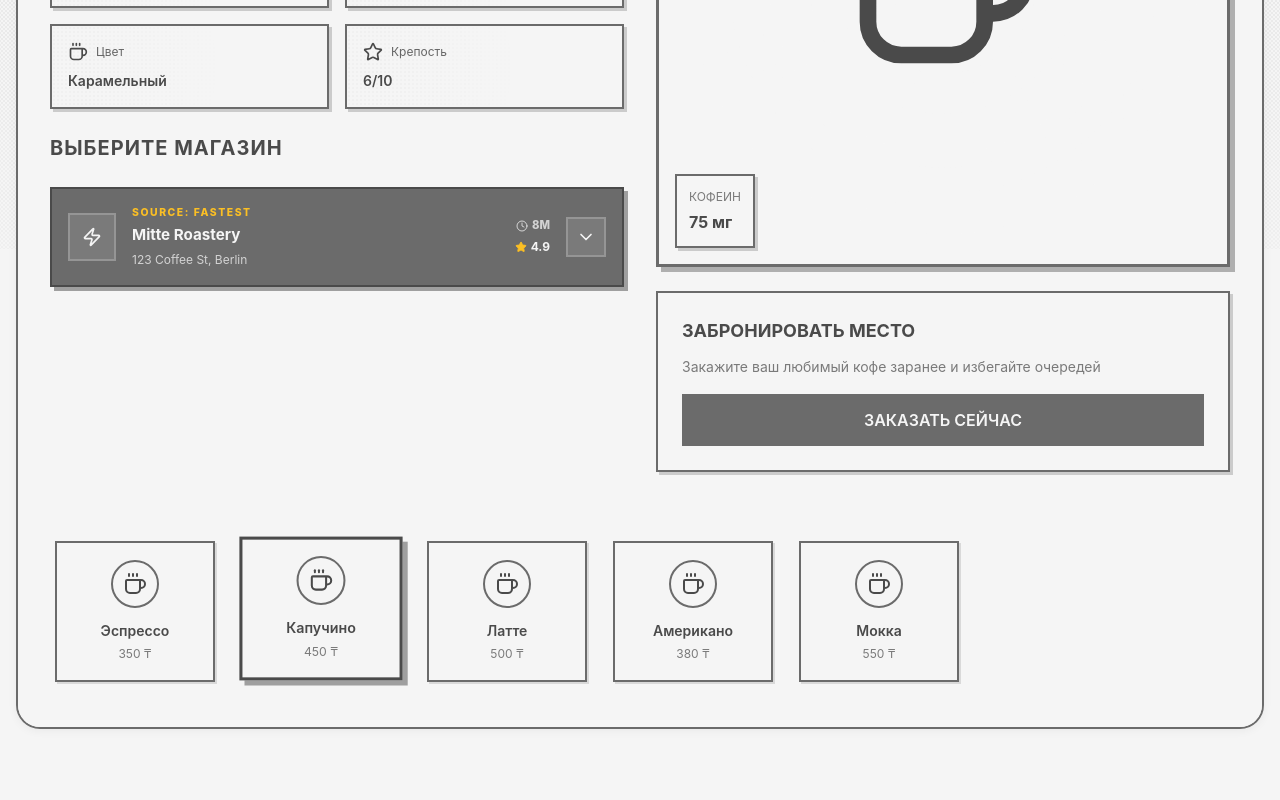
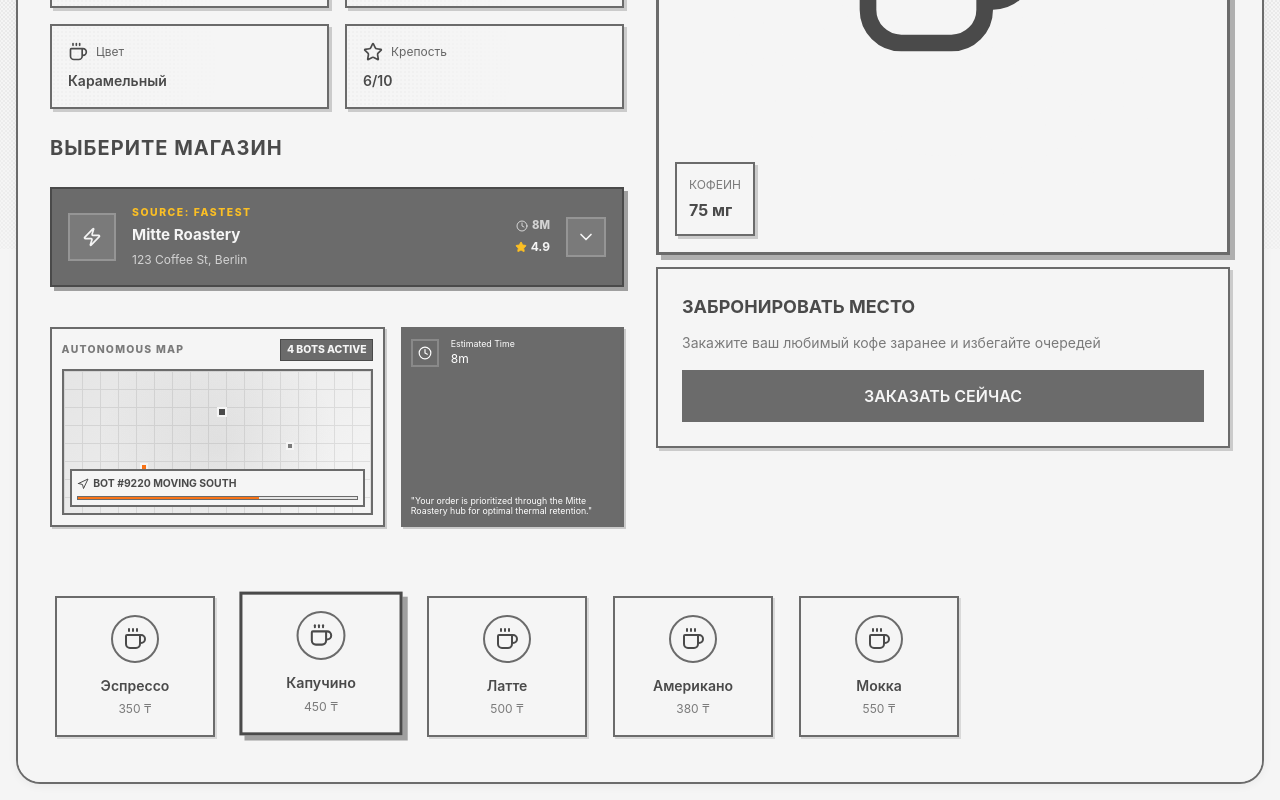
Before and after one commit to OneSkyMario/Hermes-Website, a Next.js app: page /coffee/1 in a window 1280 px wide. Shown: the part 551-1351 px from the top of the page. Before the commit the page ends 1296 px from the top, so only its background shows below. Built offline with nearby package versions, Linux system fonts and the light colour scheme.

Commit message:
added map

```diff
--- a/src/app/coffee/[id]/page.css
+++ b/src/app/coffee/[id]/page.css
@@ -270,7 +270,8 @@
 .view-section {
   display: flex;
   flex-direction: column;
-  gap: 1.5rem;
+  height: 100%;
+  gap: 0.75rem;
 }
 
 .view-toggles {
@@ -1168,6 +1169,205 @@
   }
 }
 
+/* Layout */
+.logistics-column {
+  margin-top: 1rem; /* Reduces gap between store dropdown and logistics */
+}
+
+.logistics-row {
+  display: grid;
+  /* Gives the Map 70% width and ETA 30% width */
+  grid-template-columns: 1.5fr 1fr;
+  gap: 1rem;
+  align-items: stretch; /* Ensures they share the same height */
+}
+
+/* Card base */
+.card {
+  background: #f5f5f5;
+  border: 2px solid #6b6b6b;
+  padding: 0.6rem;
+  box-shadow: 2px 2px 0 rgba(107,107,107,0.3);
+  font-size: 0.65rem;
+}
+
+/* Header */
+.card-header {
+  display: flex;
+  justify-content: space-between;
+  align-items: center;
+  margin-bottom: 0.5rem;
+}
+
+.card-title {
+  font-weight: 800;
+  letter-spacing: 0.12em;
+  text-transform: uppercase;
+  color: #7a7a7a;
+}
+
+/* Badge */
+.badge {
+  background: #6b6b6b;
+  color: #f5f5f5;
+  padding: 0.15rem 0.35rem;
+  border: 1px solid #4a4a4a;
+  font-weight: 800;
+}
+
+/* Map */
+.map-container {
+  position: relative;
+  aspect-ratio: 5 / 4;
+  border: 2px solid #6b6b6b;
+  background: linear-gradient(135deg, #e5e5e5, #f5f5f5);
+  overflow: hidden;
+  position: relative;
+    flex: 1;
+}
+/* Map Card Adjustments */
+.map-card {
+  height: 200px; /* Increased height */
+  display: flex;
+  flex-direction: column;
+}
+/* Grid */
+.map-grid {
+  position: absolute;
+  inset: 0;
+  opacity: 0.15;
+  background-image:
+    linear-gradient(#6b6b6b 1px, transparent 1px),
+    linear-gradient(90deg, #6b6b6b 1px, transparent 1px);
+  background-size: 18px 18px;
+}
+
+/* Halftone */
+.map-halftone {
+  position: absolute;
+  inset: 0;
+  opacity: 0.08;
+  pointer-events: none;
+  background: radial-gradient(circle, #4a4a4a 0%, transparent 70%);
+}
+
+/* Bots */
+.bot {
+  position: absolute;
+  border: 2px solid #f5f5f5;
+}
+
+.bot-main {
+  top: 25%;
+  left: 50%;
+  width: 10px;
+  height: 10px;
+  background: #4a4a4a;
+  animation: bounce 1.2s infinite;
+}
+
+.bot-warning {
+  bottom: 30%;
+  left: 25%;
+  width: 8px;
+  height: 8px;
+  background: #f97316;
+}
+
+.bot-idle {
+  top: 50%;
+  right: 25%;
+  width: 8px;
+  height: 8px;
+  background: #7a7a7a;
+}
+
+/* Status */
+.status-card {
+  position: absolute;
+  bottom: 6px;
+  left: 6px;
+  right: 6px;
+  background: #f5f5f5;
+  border: 2px solid #6b6b6b;
+  padding: 0.35rem;
+}
+
+.status-header {
+  display: flex;
+  align-items: center;
+  gap: 0.25rem;
+  font-weight: 700;
+  text-transform: uppercase;
+}
+
+.progress-bar {
+  margin-top: 0.25rem;
+  height: 4px;
+  background: #e5e5e5;
+  border: 1px solid #6b6b6b;
+}
+
+.progress-fill {
+  width: 65%;
+  height: 100%;
+  background: #f97316;
+}
+
+/* ETA */
+.eta-card {
+  height: 200px; /* Matches Map height */
+  display: flex;
+  flex-direction: column;
+  justify-content: center; /* Centers content vertically */
+  padding: 1rem;
+  background: #6b6b6b !important; /* Matches your screenshot's dark look */
+  color: white;
+}
+
+.eta-header {
+  display: flex;
+  align-items: center;
+  gap: 0.75rem;
+  margin-bottom: 0.75rem;
+}
+
+.eta-icon {
+  width: 28px;
+  height: 28px;
+  border: 2px solid rgba(255,255,255,0.2);
+  display: flex;
+  align-items: center;
+  justify-content: center;
+}
+
+
+
+/* Make ETA compact & vertical */
+.eta-side {
+  display: flex;
+  flex-direction: column;
+  justify-content: space-between;
+  padding: 0.5rem;
+}
+
+/* Smaller ETA text */
+.eta-label {
+  font-size: 0.55rem;
+}
+
+.eta-value {
+  font-size: 0.75rem;
+}
+
+.eta-note {
+  font-size: 0.55rem;
+  margin-top: 0.4rem;
+  line-height: 1.2;
+}
+
+
+
 /* Extra small devices (iPhone SE, etc.) */
 @media (max-width: 375px) {
   .coffee-title {
--- a/src/app/coffee/[id]/page.tsx
+++ b/src/app/coffee/[id]/page.tsx
@@ -2,7 +2,7 @@
 'use client';
 
 import { useRouter, useParams } from 'next/navigation';
-import { Coffee, MapPin, Thermometer, Clock, Star, User, ArrowLeft, ChevronDown, Zap, Tag, ThumbsUp } from 'lucide-react';
+import { Coffee, MapPin, Thermometer, Clock, Star, User, ArrowLeft, ChevronDown, Zap, Tag, ThumbsUp, Navigation } from 'lucide-react';
 import { coffees } from '@/lib/coffees';
 import React, { useEffect, useRef, useState } from 'react';
 import './page.css';
@@ -268,6 +268,57 @@ export default function CoffeeDetail() {
                   </div>
                 )}
               </div>
+          {/* Left Column: Logistics & Map */}
+          <div className="logistics-column">
+
+            <div className="logistics-row">
+              {/* Map */}
+              <div className="card map-card">
+                <div className="card-header">
+                  <h3 className="card-title">Autonomous Map</h3>
+                  <span className="badge">4 BOTS ACTIVE</span>
+                </div>
+
+                <div className="map-container">
+                  <div className="map-grid" />
+                  <div className="map-halftone" />
+
+                  <div className="bot bot-main" />
+                  <div className="bot bot-warning" />
+                  <div className="bot bot-idle" />
+
+                  <div className="status-card">
+                    <div className="status-header">
+                      <Navigation size={12} />
+                      <span>Bot #9220 moving south</span>
+                    </div>
+                    <div className="progress-bar">
+                      <div className="progress-fill" />
+                    </div>
+                  </div>
+                </div>
+              </div>
+
+              {/* ETA */}
+              <div className="card eta-card eta-side">
+                <div className="eta-header">
+                  <div className="eta-icon">
+                    <Clock size={14} />
+                  </div>
+                  <div>
+                    <div className="eta-label">Estimated Time</div>
+                    <div className="eta-value">{activeStore.speed}</div>
+                  </div>
+                </div>
+
+                <p className="eta-note">
+                  "Your order is prioritized through the {activeStore.name} hub for optimal thermal retention."
+                </p>
+              </div>
+            </div>
+
+          </div>
+
             </div>
 
           {/* Right Column */}
@@ -313,6 +364,7 @@ export default function CoffeeDetail() {
           </div>
         </div>
 
+
         {/* Coffee Selection */}
         <div className="coffee-selection">
           <div className="coffee-scroll">
```
